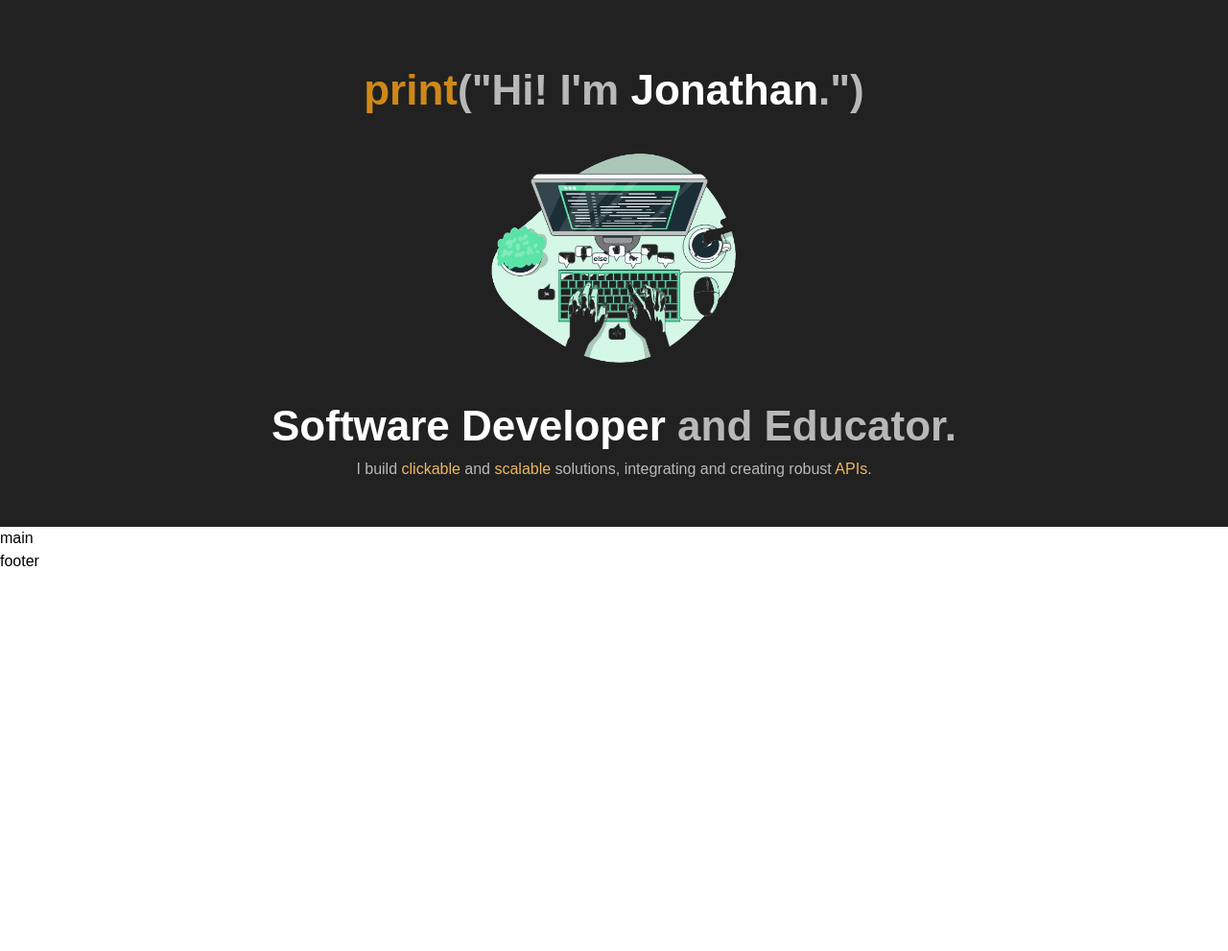
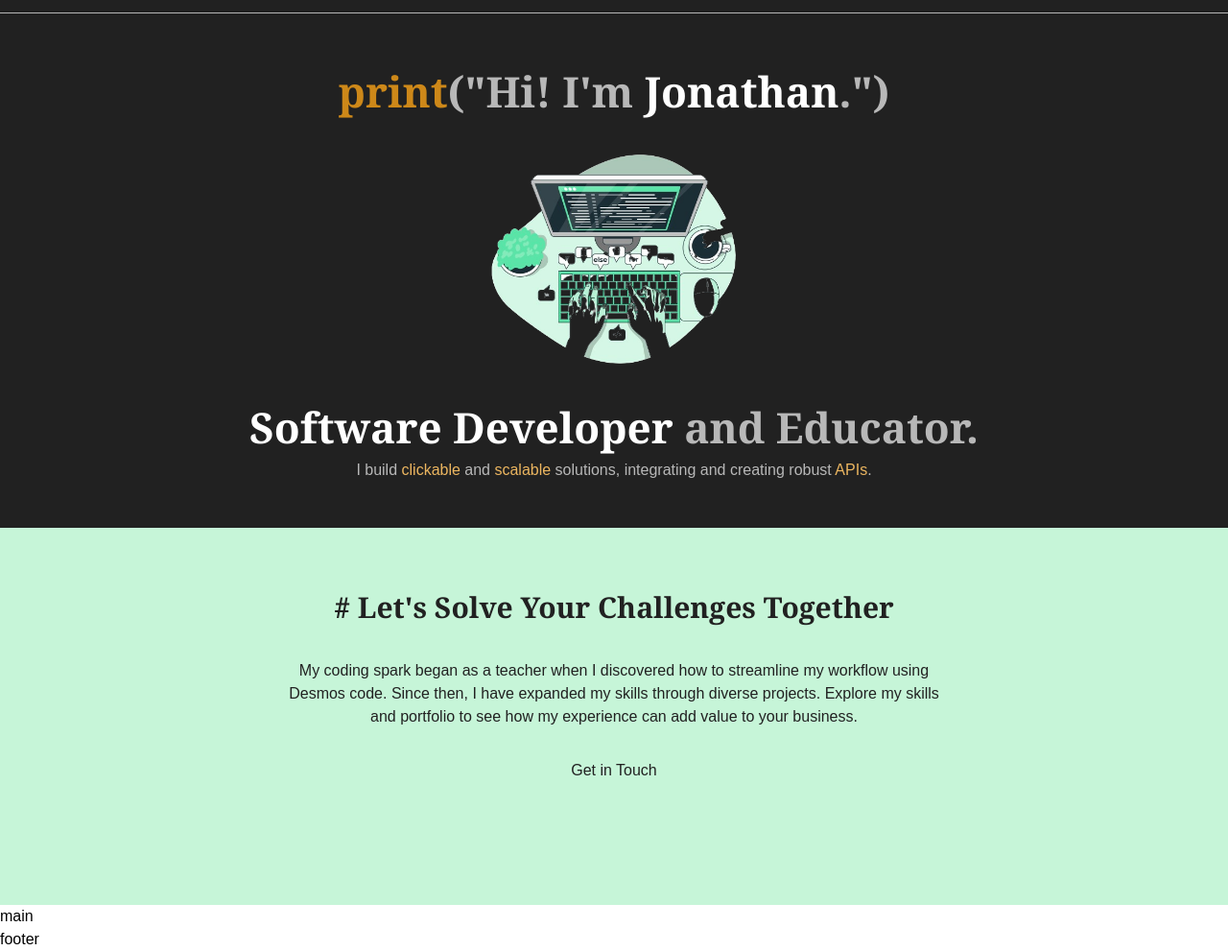
Before and after one commit to barronbytes/Individual-Projects, a plain HTML site: page Portfolio-Website/index.html in a window 1280 px wide. Shown: the part 87-1078 px from the top of the page at 96% size. Before the commit the page ends 800 px from the top, so only its background shows below. Drawn offline with Linux system fonts and the light colour scheme.

Commit message:
hero-cta: added section

```diff
--- a/Portfolio-Website/assets/css/style.css
+++ b/Portfolio-Website/assets/css/style.css
@@ -12,6 +12,7 @@ ACCENT COLOR:
 
 :root {
     --breakpoint-mobile: 320px; /* 4 columns */
+    --breakpoint-six: 480px; /* 6 columns */
     --breakpoint-tablet: 720px; /* 9 columns */
     --breakpoint-laptop: 960px; /* 12 columns */
     --breakpoint-desktop: 1120px; /* 14 columns */
@@ -22,6 +23,7 @@ ACCENT COLOR:
     --col-2: 40px;
     --col-3: 60px;
     --col-4: 80px;
+    --col-8: 128px;
     --row-1: 16px;
     --row-2: 32px;
     --row-3: 48px;
@@ -60,7 +62,6 @@ ACCENT COLOR:
     --green-800: #0A3D1D;
     --green-900: #051E0E;
 
-
    /* Blue Shades */
    --blue-100: #B2C2F5;
    --blue-200: #6584EB;
@@ -88,12 +89,12 @@ html { font-size: 62.5%; }
 
 body { font-size: 1.6rem; }
 
-h1 { font-size: 5.2rem; }
-h2 { font-size: 4.4rem; }
-h3 { font-size: 3.6rem; }
-h4 { font-size: 3rem; }
-h5 { font-size: 2.4rem; }
-h6 { font-size: 2rem; }
+h1 { font-size: 5.2rem; font-family: Georgia, 'Times New Roman', Times, serif; }
+h2 { font-size: 4.4rem; font-family: Georgia, 'Times New Roman', Times, serif; }
+h3 { font-size: 3.6rem; font-family: Georgia, 'Times New Roman', Times, serif; }
+h4 { font-size: 3rem; font-family: Georgia, 'Times New Roman', Times, serif; }
+h5 { font-size: 2.4rem; font-family: Georgia, 'Times New Roman', Times, serif; }
+h6 { font-size: 2rem; font-family: Georgia, 'Times New Roman', Times, serif; }
 
 .header-orange { color: var(--orange-600); }
 .header-white { color: white; }
@@ -101,6 +102,7 @@ h6 { font-size: 2rem; }
 
 header {
     display: block;
+    border-bottom: solid 1px var(--gray-400);
     background-color: var(--gray-900);
     color: var(--gray-400);
 }
@@ -151,6 +153,12 @@ header {
     height: var(--col-3);
 }
 
+.hero-cta {
+    display: block;
+    background-color: var(--gray-900);
+    color: var(--gray-400);
+}
+
 .hero {
     max-width: var(--breakpoint-desktop);
     margin: 0 auto;
@@ -167,3 +175,21 @@ header {
     height: auto;
     padding: var(--row-2) 0;
 }
+
+.cta {
+    display: block;
+    background-color: var(--green-100);
+    color: var(--gray-900);
+}
+
+.cta-container {
+    max-width: var(--breakpoint-tablet);
+    margin: 0 auto;
+    padding: var(--col-3) var(--col-padding) var(--col-8) var(--col-padding);
+
+    display: flex;
+    flex-direction: column;
+    row-gap: var(--row-2);
+    align-items: center;
+    text-align: center;
+}
--- a/Portfolio-Website/index.html
+++ b/Portfolio-Website/index.html
@@ -41,14 +41,22 @@
                 </div>
             </nav>
         </div>
+    </header>
 
+    <div class="hero-cta">
         <div class="hero">
             <h2><span class="header-orange">print</span>("Hi! I'm <span class="header-white">Jonathan</span>.")</h2>
             <img src="assets/images/hero-laptop.png" alt="laptop image">
             <h2><span class="header-white">Software Developer</span> and Educator.</h2>
             <p>I build <span class="highlight-orange">clickable</span> and <span class="highlight-orange">scalable</span> solutions, integrating and creating robust <span class="highlight-orange">APIs</span>.</p>
         </div>
-    </header>
+
+        <div class="cta"><div class="cta-container">
+            <h4># Let's Solve Your Challenges Together</h4>
+            <p>My coding spark began as a teacher when I discovered how to streamline my workflow using Desmos code. Since then, I have expanded my skills through diverse projects. Explore my skills and portfolio to see how my experience can add value to your business.</p>
+            <a href="#" class="cta-button">Get in Touch</a>
+        </div></div>
+    </div>
 
     <main class="main">main</main>
 
```
